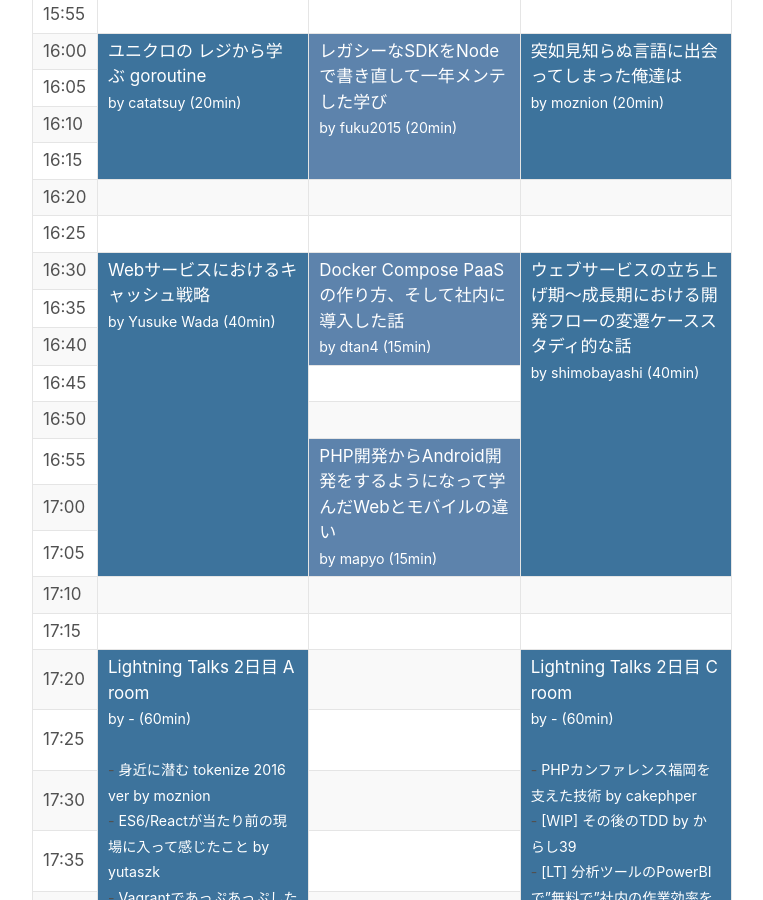
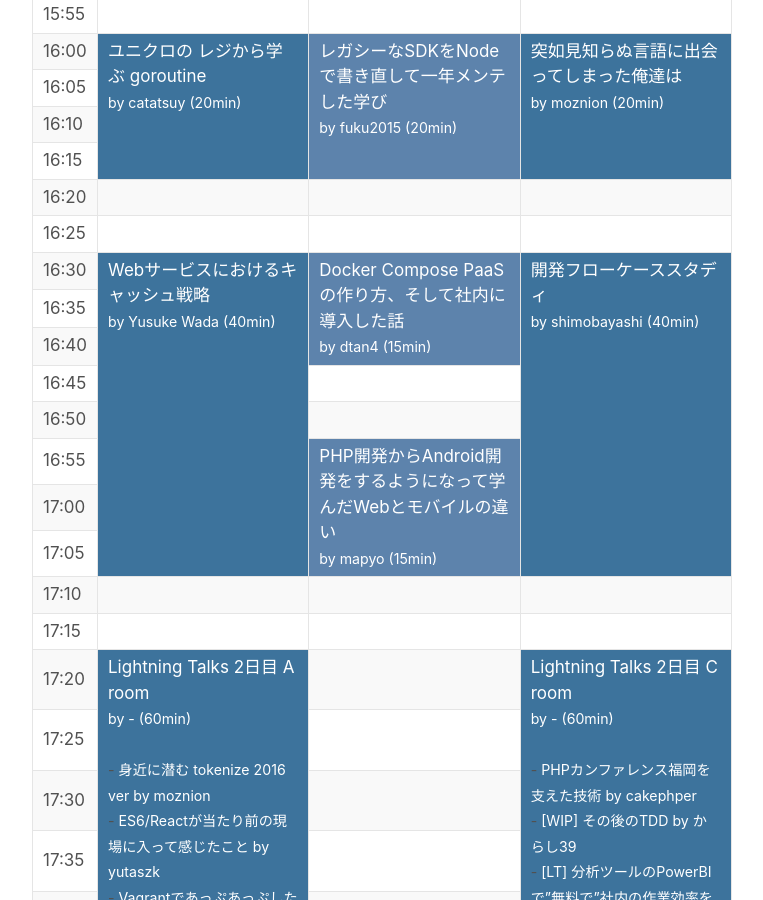
Before and after one commit to hachiojipm/yapcasia-8oji-2016mid, a Jekyll site: the page built from time_table_7_3.md, in a window 1280 px wide and 900 px high, scrolled down 4536 px. Shown: the whole window, without its empty margins (258-1021 px from the left). Built offline with Jekyll 4.4.1, drawn with Linux system fonts in a browser that asks for light colours; comment, search, counter and statistics services are not loaded.

Commit message:
update talk title

```diff
--- a/time_table_7_3.md
+++ b/time_table_7_3.md
@@ -143,7 +143,7 @@ th.time-col{
 <tr><td>16:15</td></tr>
 <tr><td>16:20</td><td></td><td></td><td></td></tr>
 <tr><td>16:25</td><td></td><td></td><td></td></tr>
-<tr><td>16:30</td><td rowspan='8' class='room-A'>  <a href='https://github.com/hachiojipm/yapcasia-8oji-2016mid-timetable/issues/34'>    Webサービスにおけるキャッシュ戦略<br><small> by Yusuke Wada (40min)</small>  </a></td><td rowspan='3' class='room-B'>  <a href='https://github.com/hachiojipm/yapcasia-8oji-2016mid-timetable/issues/80'>    Docker Compose PaaS の作り方、そして社内に導入した話<br><small> by dtan4 (15min)</small>  </a></td><td rowspan='8' class='room-C'>  <a href='https://github.com/hachiojipm/yapcasia-8oji-2016mid-timetable/issues/22'>    ウェブサービスの立ち上げ期〜成長期における開発フローの変遷ケーススタディ的な話<br><small> by shimobayashi (40min)</small>  </a></td></tr>
+<tr><td>16:30</td><td rowspan='8' class='room-A'>  <a href='https://github.com/hachiojipm/yapcasia-8oji-2016mid-timetable/issues/34'>    Webサービスにおけるキャッシュ戦略<br><small> by Yusuke Wada (40min)</small>  </a></td><td rowspan='3' class='room-B'>  <a href='https://github.com/hachiojipm/yapcasia-8oji-2016mid-timetable/issues/80'>    Docker Compose PaaS の作り方、そして社内に導入した話<br><small> by dtan4 (15min)</small>  </a></td><td rowspan='8' class='room-C'>  <a href='https://github.com/hachiojipm/yapcasia-8oji-2016mid-timetable/issues/22'>開発フローケーススタディ<br><small> by shimobayashi (40min)</small>  </a></td></tr>
 <tr><td>16:35</td></tr>
 <tr><td>16:40</td></tr>
 <tr><td>16:45</td><td></td></tr>
```
